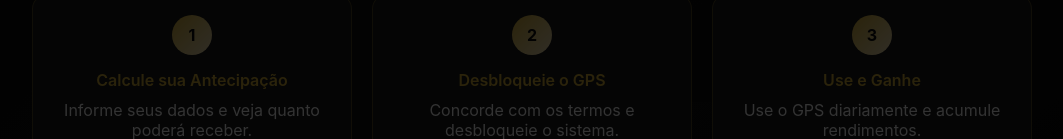
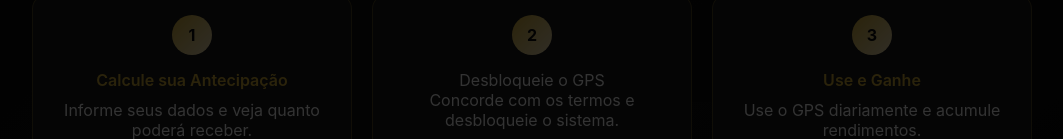
Before and after one commit to Vivianeadev/GPS-AVZ, a plain HTML site: page index.html in a window 1280 px wide. Shown: the part 661-800 px from the top of the page, without its empty margins (108-1171 px from the left). Drawn offline with Linux system fonts and the light colour scheme.

Commit message:
Update index.html

```diff
--- a/index.html
+++ b/index.html
@@ -535,7 +535,7 @@
         </div>
         <div class="step-card">
           <div class="step-number">2</div>
-          <div class="step-title">Desbloqueie o GPS</div>
+          <div class="gpsavz.html">Desbloqueie o GPS</div>
           <p>Concorde com os termos e desbloqueie o sistema.</p>
         </div>
         <div class="step-card">
```
